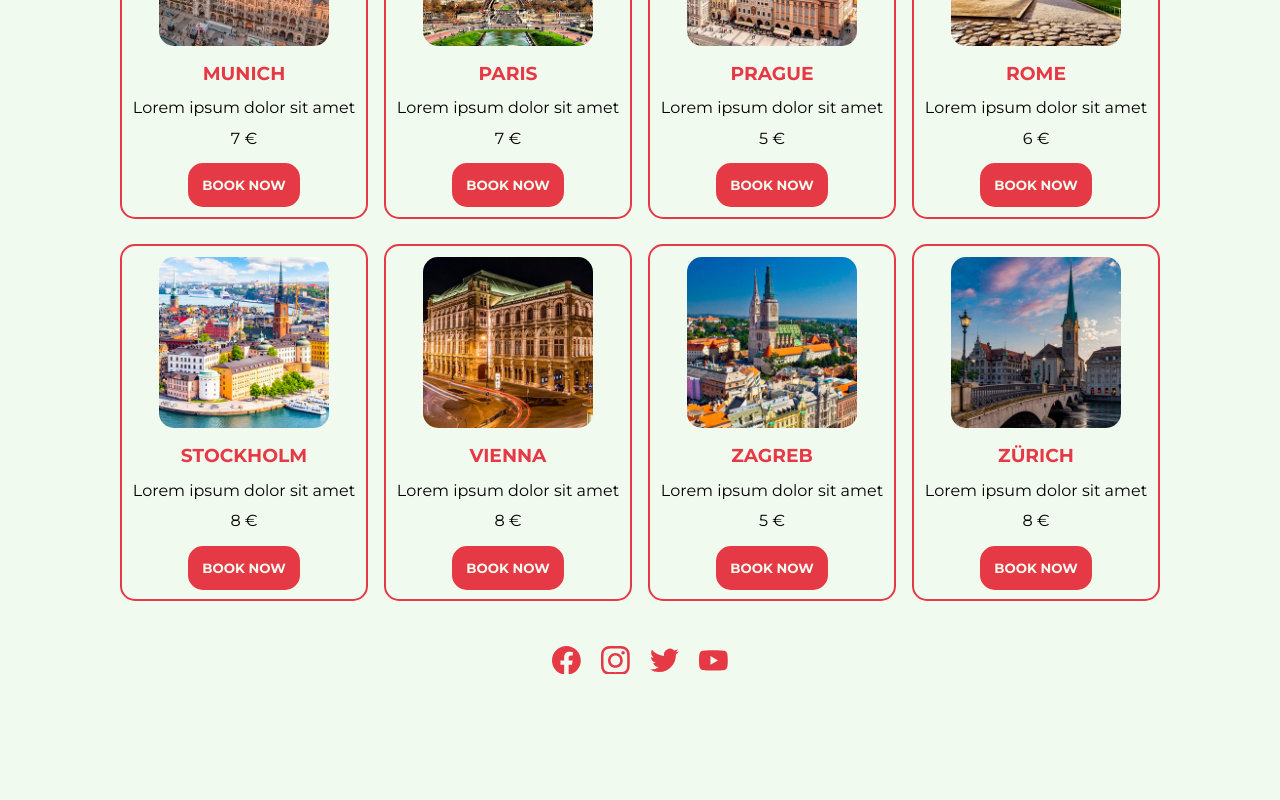
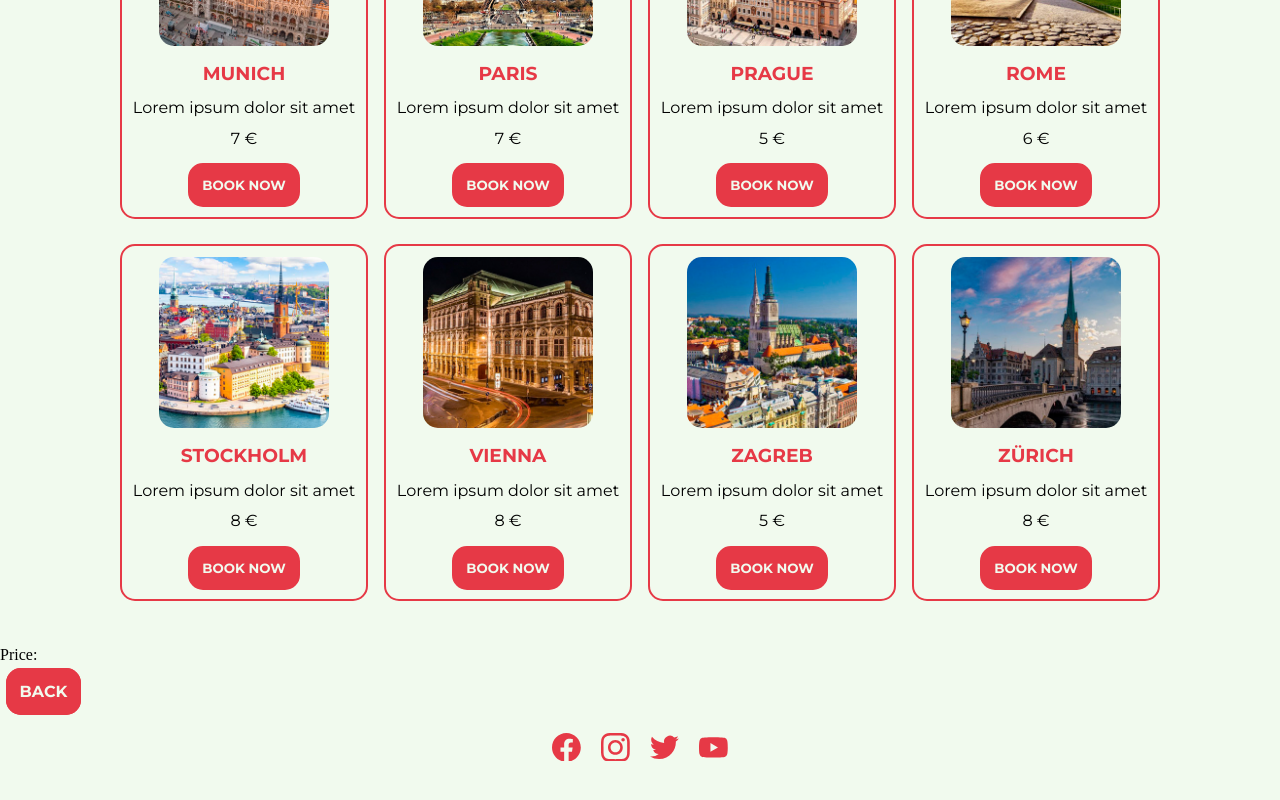
Before and after one commit to franciccone/ecommerce-react, a React (Create React App) app: page /detail/1 in a window 1280 px wide. Shown: the part 1956-2756 px from the top of the page. Before the commit the page ends 2669 px from the top, so only its background shows below. Built offline with nearby package versions, Linux system fonts and the light colour scheme.

Commit message:
Add ItemDetail

```diff
--- a/package.json
+++ b/package.json
@@ -9,6 +9,7 @@
     "react": "^17.0.2",
     "react-dom": "^17.0.2",
     "react-icons": "^4.2.0",
+    "react-router-dom": "^5.2.0",
     "react-scripts": "4.0.3",
     "web-vitals": "^1.1.2"
   },
--- a/src/App.js
+++ b/src/App.js
@@ -2,16 +2,40 @@ import NavBar from './components/NavBar/NavBar';
 import Footer from './components/Footer/Footer';
 import Slider from './components/Slider/Slider';
 import ItemListContainer from "./components/ItemListContainer/ItemListContainer";
+import ItemDetailContainer from './components/ItemDetailContainer/ItemDetailContainer';
 import './styles/styles.css'
+import { BrowserRouter, Switch, Route, Redirect } from "react-router-dom";
 
 function App() {
   return (
-    <main className="main">
-      <NavBar/>
-      <Slider/>
-      <ItemListContainer/>
-      <Footer/>
-    </main>
+    <>
+      <BrowserRouter>
+        <NavBar/>
+        <Slider/>
+        <ItemListContainer/>
+
+
+        <Switch>
+          <Route exact path="/">
+
+          </Route>
+
+          <Route exact path="/about-us">
+
+          </Route>
+
+          <Route exact path="/detail/:itemid">
+            <ItemDetailContainer/>
+          </Route>
+
+          <Route path="*">
+            <Redirect to="/"/>
+          </Route>
+        </Switch>
+
+        <Footer/>
+      </BrowserRouter>
+    </>
   );
 }
 
--- /dev/null
+++ b/src/components/ItemDetailContainer/ItemDetail.js
@@ -0,0 +1,18 @@
+import React from 'react'
+import { Link } from 'react-router-dom'
+
+export const ItemDetail = ({category, id, name, desc, img, price}) => {
+
+
+    return (
+        <div>
+            <h2>{name}</h2>
+            <p>Price: {price}</p>
+            <img src={img} alt={name}/>
+            <p>{desc}</p>
+
+
+            <Link to={`/category/${category}`} className="card-btn">Back</Link>
+        </div>
+    )
+}
--- /dev/null
+++ b/src/components/ItemDetailContainer/ItemDetailContainer.js
@@ -0,0 +1,34 @@
+import React, { useEffect, useState } from 'react';
+import { useParams } from 'react-router-dom';
+import { requestData } from '../../helpers/requestData';
+import { ItemDetail } from './ItemDetail'
+
+export const ItemDetailContainer = () => {
+
+    const { itemId } = useParams()
+
+    const [item, setItem] = useState(null)
+    const [loading, setLoading] = useState(false)
+
+    useEffect(()=>{
+            setLoading(true)
+
+            requestData()
+                .then (res => {
+                    setItem(res.find ( city => city.id === parseInt(itemId)) )
+                })
+                .finally(()=> { setLoading(false)})
+
+    }, [itemId])
+
+    return (
+        <div>
+            {loading
+                ? <h2 className="loading">Loading... <div className="loader"></div></h2>
+                : <ItemDetail {...item}/>
+            }
+        </div>
+    )
+}
+
+export default ItemDetailContainer;
--- a/src/components/ItemListContainer/Item.css
+++ b/src/components/ItemListContainer/Item.css
@@ -45,6 +45,7 @@
     padding: 12px;
     text-transform: uppercase;
     font-weight: bold;
+    cursor: pointer;
 }
 
 .card-btn:hover {
--- a/src/components/NavBar/NavBar.js
+++ b/src/components/NavBar/NavBar.js
@@ -1,17 +1,18 @@
 import React from 'react';
 import CartWidget from '../CartWidget/CartWidget';
+import { Link } from 'react-router-dom';
 import './NavBar.css';
 
 const NavBar = () => {
     return (
 
             <header className="navbar">
-                <h1 className="logo">LOGO</h1>
+                <Link to={"/"}><h1 className="logo">LOGO</h1></Link>
 
                 <nav className="menu">
-                    <a className="menu-link" href="https://github.com/franciccone">Home</a>
-                    <a className="menu-link" href="https://github.com/franciccone">Cities</a>
-                    <a className="menu-link" href="https://github.com/franciccone">About Us</a>
+                    <Link to={"/"} className="menu-link">Home</Link>
+                    <Link to={"/cities"} className="menu-link">Cities</Link>
+                    <Link to={"/about-us"} className="menu-link">About Us</Link>
                 </nav>
 
                 <CartWidget />
```
Also changed, not shown: 1 other file (tests, documents, lock files or other folders).
